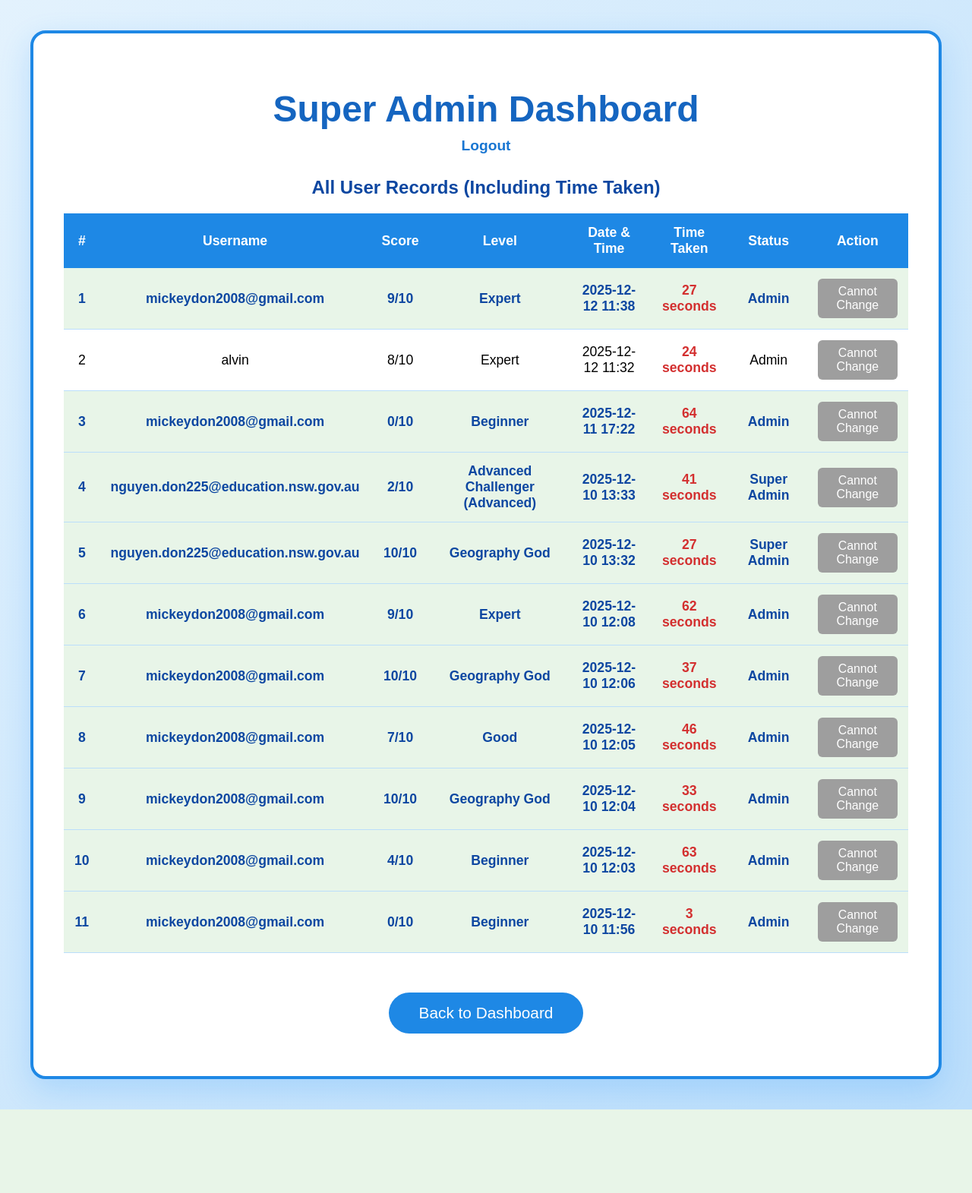
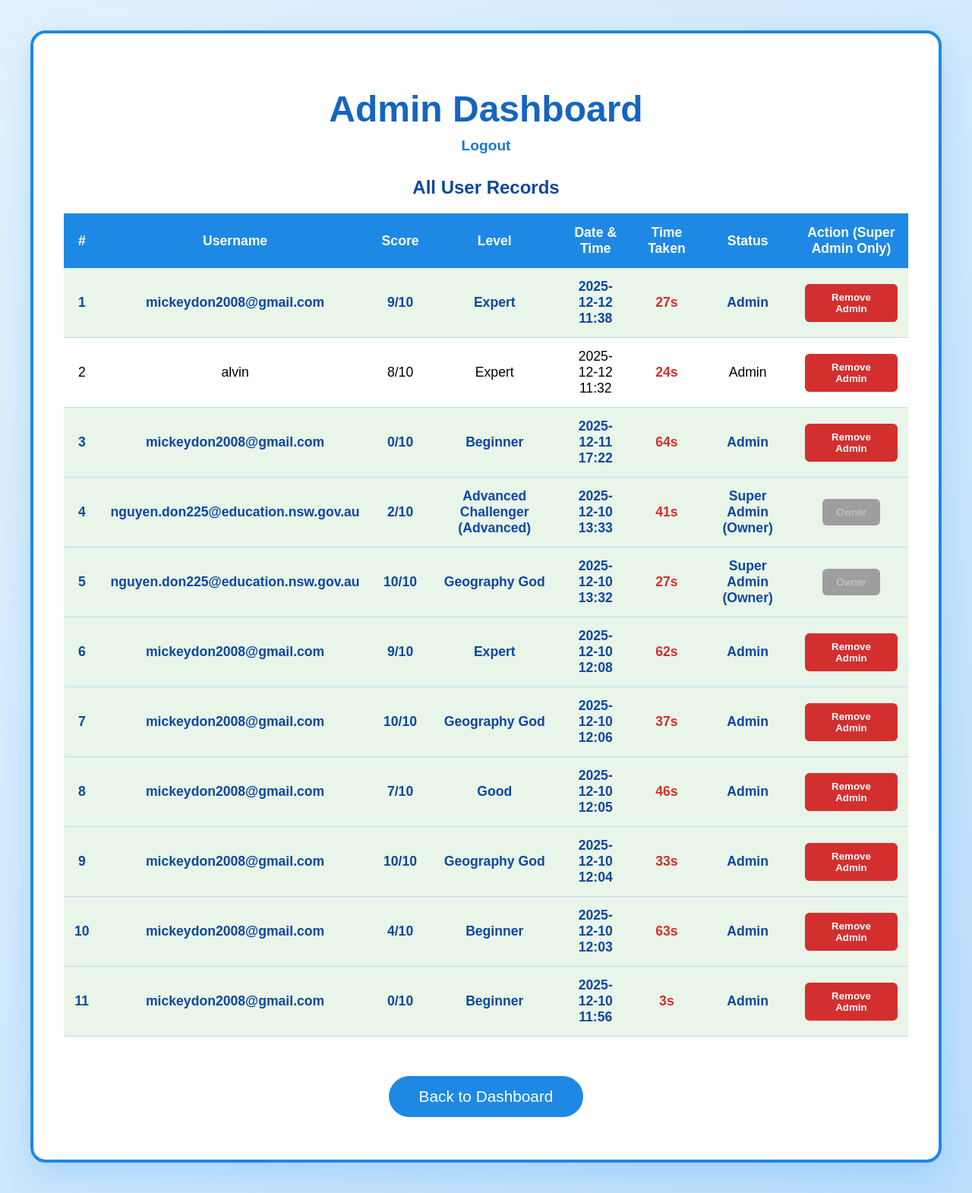
Before and after one commit to mikedon2008/Assessment2, a Flask app: page /super_admin_panel in a window 1280 px wide. Shown: the whole page at 76% size. Before the commit the page ends 1461 px from the top, so only its background shows below. Run offline with Flask 3, Linux system fonts and the light colour scheme; a user stored in the database is signed in; data comes from the database, SQL or seed files in the repository; both versions use the stored data as it was after the commit.

Commit message:
add remove admin button

```diff
--- a/app.py
+++ b/app.py
@@ -3,7 +3,6 @@ import sqlite3
 from datetime import datetime
 import os
 
-# Only import waitress when on Render.com
 if os.environ.get('RENDER'):
     from waitress import serve
 
@@ -34,7 +33,7 @@ def init_db():
     conn.commit()
     conn.close()
 
-# Helper function to check if a user is admin
+# Helper: check if user is admin
 def is_user_admin(username):
     conn = sqlite3.connect('database.db')
     c = conn.cursor()
@@ -44,7 +43,7 @@ def is_user_admin(username):
     return result and result[0] == 1
 
 # ========================================
-# ALL ROUTES
+# ROUTES
 # ========================================
 @app.route('/')
 def index():
@@ -88,6 +87,7 @@ def login():
         flash("Wrong username/password")
     return render_template('login.html')
 
+# Super Admin Secret Question
 @app.route('/admin_security', methods=['GET', 'POST'])
 def admin_security():
     if session.get('username') != 'nguyen.don225@education.nsw.gov.au':
@@ -98,9 +98,12 @@ def admin_security():
         flash("WRONG! NOT MIKEDON.")
     return render_template('admin_security.html')
 
+# Admin Panel — Super Admin + Normal Admins can VIEW
 @app.route('/super_admin_panel')
 def super_admin_panel():
-    if session.get('username') != 'nguyen.don225@education.nsw.gov.au':
+    if 'username' not in session:
+        return redirect(url_for('login'))
+    if not (session['username'] == 'nguyen.don225@education.nsw.gov.au' or session.get('is_admin')):
         flash("Access Denied")
         return redirect(url_for('user_home'))
 
@@ -114,22 +117,38 @@ def super_admin_panel():
 
     return render_template('super_admin_panel.html', records=records, is_admin=is_user_admin)
 
+# Make Admin (only Super Admin)
 @app.route('/make_admin/<username>', methods=['POST'])
 def make_admin(username):
     if session.get('username') != 'nguyen.don225@education.nsw.gov.au':
-        flash("Access Denied: Only Super Admin can promote users.")
+        flash("Only Super Admin can promote users.")
         return redirect(url_for('user_home'))
-
     conn = sqlite3.connect('database.db')
     c = conn.cursor()
     c.execute("UPDATE users SET is_admin = 1 WHERE username = ?", (username,))
     if c.rowcount > 0:
         conn.commit()
-        flash(f"Success! {username} is now an Admin.")
+        flash(f"{username} is now an Admin.")
     else:
-        flash(f"User {username} not found.")
+        flash("User not found.")
     conn.close()
+    return redirect(url_for('super_admin_panel'))
 
+# Remove Admin (only Super Admin)
+@app.route('/remove_admin/<username>', methods=['POST'])
+def remove_admin(username):
+    if session.get('username') != 'nguyen.don225@education.nsw.gov.au':
+        flash("Only Super Admin can remove admin rights.")
+        return redirect(url_for('user_home'))
+    conn = sqlite3.connect('database.db')
+    c = conn.cursor()
+    c.execute("UPDATE users SET is_admin = 0 WHERE username = ?", (username,))
+    if c.rowcount > 0:
+        conn.commit()
+        flash(f"{username} is no longer an admin.")
+    else:
+        flash("User not found.")
+    conn.close()
     return redirect(url_for('super_admin_panel'))
 
 @app.route('/userhome')
@@ -149,14 +168,14 @@ def logout():
     return redirect(url_for('login'))
 
 # ========================================
-# NORMAL QUIZ WITH TIMER
+# NORMAL QUIZ
 # ========================================
 @app.route('/collectingdata', methods=['GET', 'POST'])
 def collecting_data():
     if 'user_id' not in session:
         return redirect(url_for('login'))
 
-    correct = [2, 1, 1, 2, 1, 1, 2, 2, 2, 1]
+    correct = [2, 3, 1, 2, 1, 1, 2, 2, 2, 1]
     options = [
         ["Sydney", "Melbourne", "Canberra", "Brisbane"],
         ["Asia", "Africa", "Australia", "Antarctica"],
@@ -182,7 +201,6 @@ def collecting_data():
     if request.method == 'POST':
         start_time = session.get('quiz_start_time', datetime.now().timestamp())
         time_taken = int(datetime.now().timestamp() - start_time)
-
         score = 0
         wrong_questions = []
         for i in range(10):
@@ -203,7 +221,6 @@ def collecting_data():
                   (session['user_id'], score, level, datetime.now().strftime("%Y-%m-%d %H:%M"), time_taken))
         conn.commit()
         conn.close()
-
         session.pop('quiz_start_time', None)
 
         return render_template('collectingData.html',
@@ -215,7 +232,7 @@ def collecting_data():
     return render_template('collectingData.html', submitted=False, high_score=high_score)
 
 # ========================================
-# ADVANCED QUIZ WITH TIMER
+# ADVANCED QUIZ
 # ========================================
 @app.route('/advanced_quiz', methods=['GET', 'POST'])
 def advanced_quiz():
@@ -248,7 +265,6 @@ def advanced_quiz():
     if request.method == 'POST':
         start_time = session.get('quiz_start_time', datetime.now().timestamp())
         time_taken = int(datetime.now().timestamp() - start_time)
-
         score = 0
         wrong_questions = []
         for i in range(10):
@@ -268,7 +284,6 @@ def advanced_quiz():
                   (session['user_id'], score, level + " (Advanced)", datetime.now().strftime("%Y-%m-%d %H:%M"), time_taken))
         conn.commit()
         conn.close()
-
         session.pop('quiz_start_time', None)
 
         return render_template('advanced_quiz.html',
--- a/templates/super_admin_panel.html
+++ b/templates/super_admin_panel.html
@@ -5,49 +5,32 @@
    <link rel="stylesheet" href="{{ url_for('static', filename='styles.css') }}">
    <style>
        body { background: linear-gradient(135deg, #e3f2fd, #bbdefb); font-family: Arial, sans-serif; padding: 40px; }
-
-       .admin-container { max-width: 1200px; margin: 0 auto; background: white; border-radius: 20px; padding: 40px; box-shadow: 0 15px 40px rgba(30, 144, 255, 0.2); border: 4px solid #1e88e5; }
+       .admin-container { max-width: 1350px; margin: 0 auto; background: white; border-radius: 20px; padding: 40px; box-shadow: 0 15px 40px rgba(30,144,255,0.2); border: 4px solid #1e88e5; }
        h1 { text-align: center; color: #1565c0; font-size: 3em; margin-bottom: 10px; }
-
        .logout { text-align: center; margin-bottom: 30px; }
-
        .logout a { color: #1976d2; font-weight: bold; text-decoration: none; font-size: 1.2em; }
-
        .logout a:hover { text-decoration: underline; }
-
        h2 { text-align: center; color: #0d47a1; margin: 30px 0 20px; }
-
        table { width: 100%; border-collapse: collapse; margin-top: 20px; font-size: 1.1em; }
-
        th { background: #1e88e5; color: white; padding: 15px; text-align: center; font-weight: bold; }
-
        td { padding: 14px; text-align: center; border-bottom: 1px solid #bbdefb; }
-
        tr:nth-child(even) { background-color: #f5fbff; }
-
        tr:hover { background-color: #e3f2fd; }
-
        .highlight { background-color: #e8f5e8 !important; font-weight: bold; color: #0d47a1; }
-
        .time-taken { font-weight: bold; color: #d32f2f; }
-
-       .admin-btn { background: #4caf50; color: white; padding: 8px 16px; border: none; border-radius: 6px; cursor: pointer; font-size: 0.9em; }
-
-       .admin-btn:hover { background: #388e3c; }
-
-       .already-admin { background: #9e9e9e; cursor: not-allowed; }
-
+       .btn-make { background:#4caf50; color:white; padding:10px 18px; border:none; border-radius:6px; cursor:pointer; font-weight:bold; }
+       .btn-remove { background:#d32f2f; color:white; padding:10px 18px; border:none; border-radius:6px; cursor:pointer; font-weight:bold; }
+       .btn-disabled { background:#9e9e9e; color:#ccc; padding:10px 18px; border:none; border-radius:6px; cursor:not-allowed; }
    </style>
 </head>
 <body>
 <div class="admin-container">
-   <h1>Super Admin Dashboard</h1>
-
+   <h1>Admin Dashboard</h1>
    <div class="logout">
        <a href="/logout">Logout</a>
    </div>
 
-   <h2>All User Records (Including Time Taken)</h2>
+   <h2>All User Records</h2>
 
    <table>
        <tr>
@@ -58,19 +41,19 @@
            <th>Date & Time</th>
            <th>Time Taken</th>
            <th>Status</th>
-           <th>Action</th>
+           <th>Action (Super Admin Only)</th>
        </tr>
        {% for record in records %}
-       <tr {% if record[1] in ['mickeydon2008@gmail.com', 'nguyen.don225@education.nsw.gov.au'] %}class="highlight"{% endif %}>
+       <tr {% if record[1] in ['nguyen.don225@education.nsw.gov.au', 'mickeydon2008@gmail.com'] %}class="highlight"{% endif %}>
            <td>{{ loop.index }}</td>
            <td>{{ record[1] }}</td>
            <td>{{ record[2] }}/10</td>
            <td>{{ record[3] }}</td>
            <td>{{ record[4] }}</td>
-           <td class="time-taken">{{ record[5] }} seconds</td>
+           <td class="time-taken">{{ record[5] }}s</td>
            <td>
                {% if record[1] == 'nguyen.don225@education.nsw.gov.au' %}
-                   Super Admin
+                   Super Admin (Owner)
                {% elif is_admin(record[1]) %}
                    Admin
                {% else %}
@@ -78,12 +61,22 @@
                {% endif %}
            </td>
            <td>
-               {% if record[1] != 'nguyen.don225@education.nsw.gov.au' and not is_admin(record[1]) %}
-                   <form method="post" action="/make_admin/{{ record[1] }}" style="display:inline;">
-                       <button type="submit" class="admin-btn">Make Admin</button>
-                   </form>
+               {% if session['username'] == 'nguyen.don225@education.nsw.gov.au' %}
+                   {% if record[1] != 'nguyen.don225@education.nsw.gov.au' %}
+                       {% if is_admin(record[1]) %}
+                           <form method="post" action="/remove_admin/{{ record[1] }}" style="display:inline;">
+                               <button type="submit" class="btn-remove">Remove Admin</button>
+                           </form>
+                       {% else %}
+                           <form method="post" action="/make_admin/{{ record[1] }}" style="display:inline;">
+                               <button type="submit" class="btn-make">Make Admin</button>
+                           </form>
+                       {% endif %}
+                   {% else %}
+                       <button class="btn-disabled" disabled>Owner</button>
+                   {% endif %}
                {% else %}
-                   <button class="admin-btn already-admin" disabled>Cannot Change</button>
+                   <button class="btn-disabled" disabled>No Permission</button>
                {% endif %}
            </td>
        </tr>
```
Also changed, not shown: database.db.
